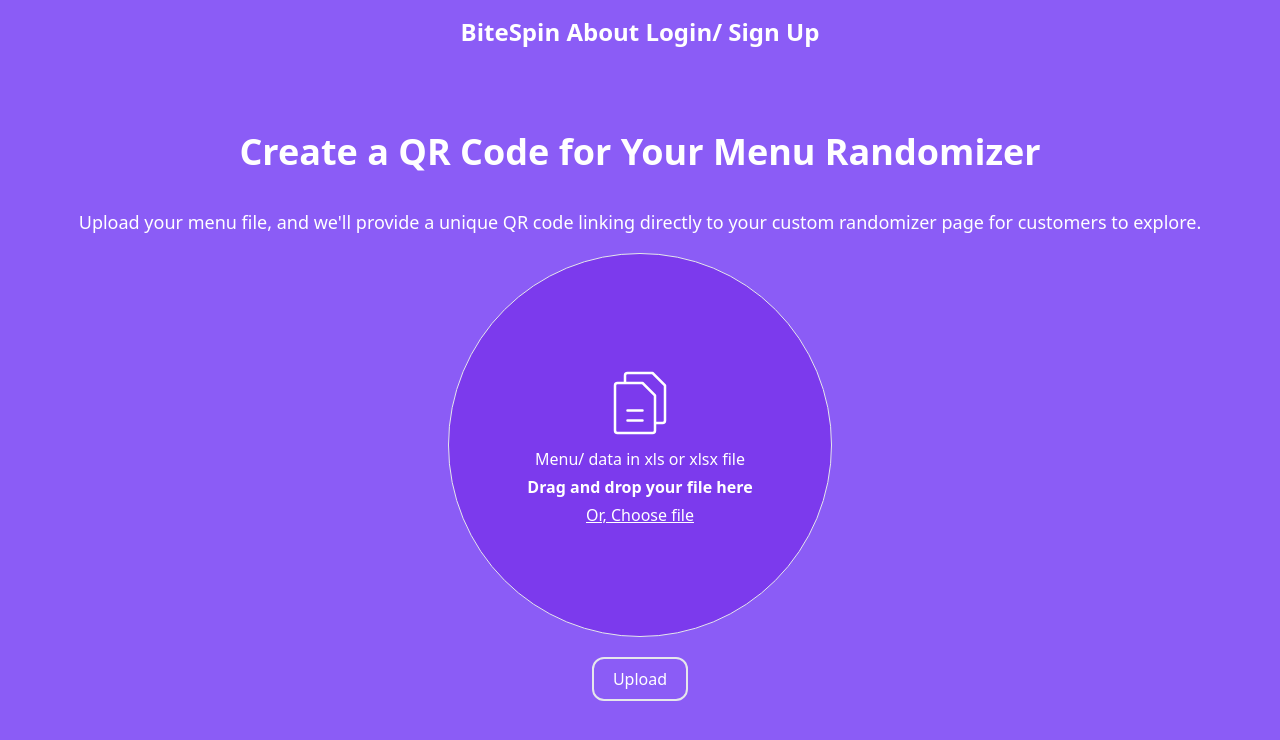
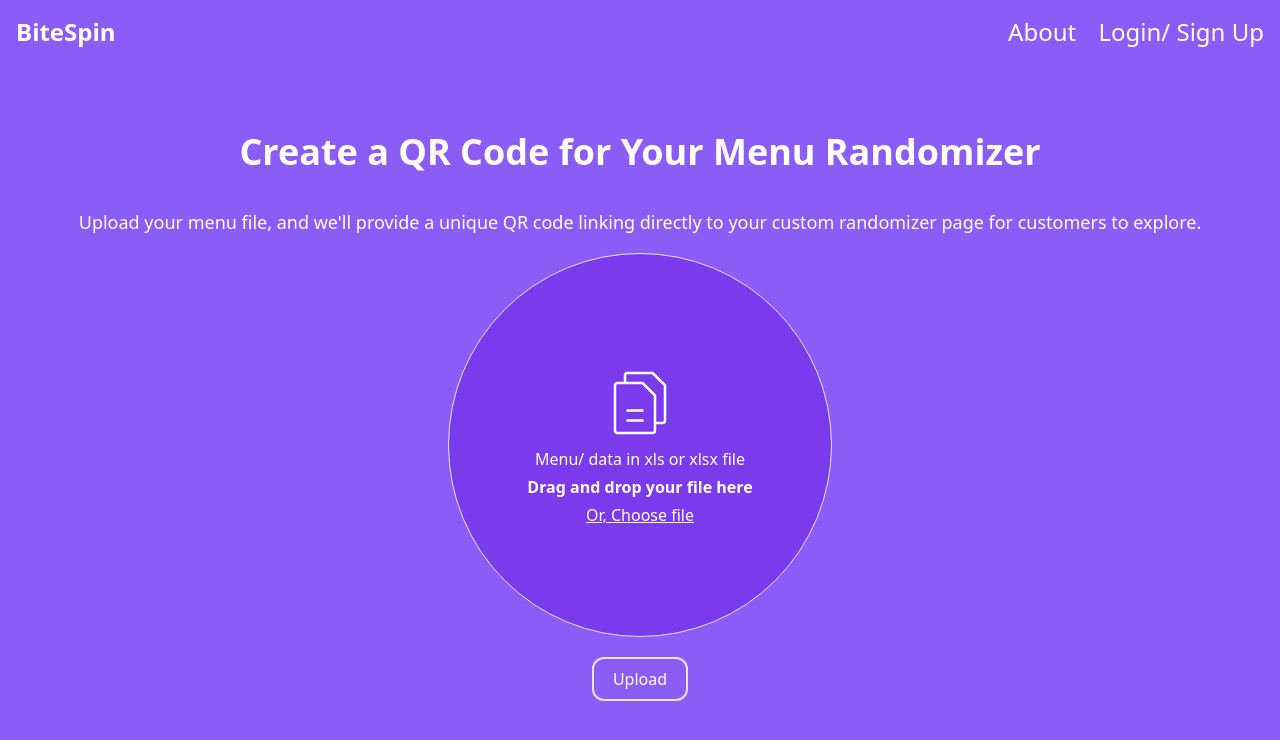
Before and after one commit to JosueSalazaku/random-generator, a Svelte app in the folder client/: page / in a window 1280 px wide. Shown: the top 740 px of the page. Built offline with nearby package versions, Linux system fonts and the light colour scheme.

Commit message:
Add lucide-svelte dependency and improve navigation layout

```diff
--- a/client/package.json
+++ b/client/package.json
@@ -23,6 +23,7 @@
   "dependencies": {
     "axios": "^1.7.9",
     "cors": "^2.8.5",
+    "lucide-svelte": "^0.471.0",
     "svelte-spa-router": "^4.0.1"
   }
 }
--- a/client/src/components/Nav.svelte
+++ b/client/src/components/Nav.svelte
@@ -1,6 +1,8 @@
 <script lang="ts">
   import { link } from 'svelte-spa-router';
   import { onMount } from 'svelte';
+  import { X } from 'lucide-svelte';
+  import { AlignJustify } from 'lucide-svelte';
 
   let isMobile = false;
   let isOpen = false;
@@ -21,14 +23,17 @@
 </script>
 
 {#if isMobile}
-  <nav class="py-4 text-2xl font-bold ">
-    <a use:link href="/">BiteSpin</a>
-    <button on:click={handleDropDownCLick}>X</button>
+  <nav class="flex flex-row items-center justify-between w-screen px-4 py-4 text-2xl">
+    <a use:link href="/" class="font-bold">BiteSpin</a>
+    <button on:click={handleDropDownCLick}><AlignJustify size="30" /></button>
 
     {#if isOpen}
     <div class="fixed inset-0 z-50 flex flex-col items-center justify-center opacity-100 ju jus jush-screen bg-violet-800">
-      <button on:click={handleDropDownCLick}>x</button>
-      <div class="flex flex-col items-center justify-center gap-4">
+      <div class="absolute flex flex-row items-center justify-between w-screen px-4 top-4 ">
+        <a use:link href="/" class="font-bold">BiteSpin</a>
+        <button class="" on:click={handleDropDownCLick}><X size="30" /></button>
+      </div>
+      <div class="flex flex-col items-center justify-center gap-4 text-4xl">
         <a on:click={handleDropDownCLick} use:link href="/">BiteSpin</a>
         <a on:click={handleDropDownCLick} use:link href="/about">About</a>
         <a on:click={handleDropDownCLick} use:link href="/login">Login/ Sign Up</a>
@@ -38,9 +43,11 @@
 
   </nav>
 {:else}
-  <nav class="py-4 text-2xl font-bold ">
-    <a use:link href="/">BiteSpin</a>
-    <a use:link href="/about">About</a>
-    <a use:link href="/login">Login/ Sign Up</a>
+  <nav class="flex justify-between w-screen gap-3 px-4 py-4 text-2xl">
+    <a use:link href="/"  class="font-bold">BiteSpin</a>
+    <div class="space-x-4">
+      <a use:link href="/about">About</a>
+      <a use:link href="/login">Login/ Sign Up</a>
+    </div>
   </nav>
 {/if}
```
Also changed, not shown: 1 other file (tests, documents, lock files or other folders).
